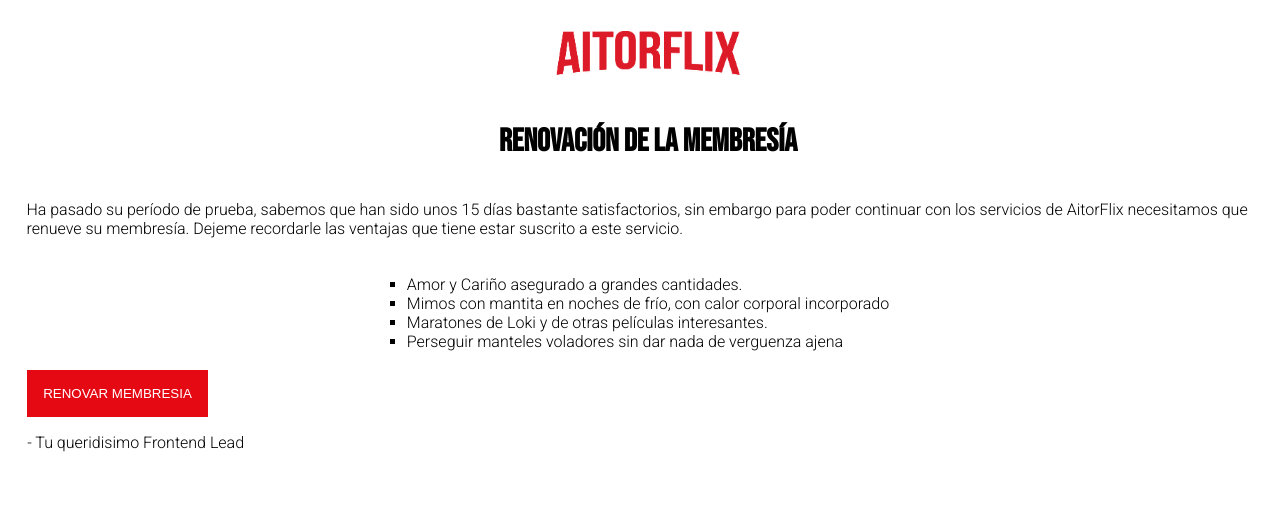
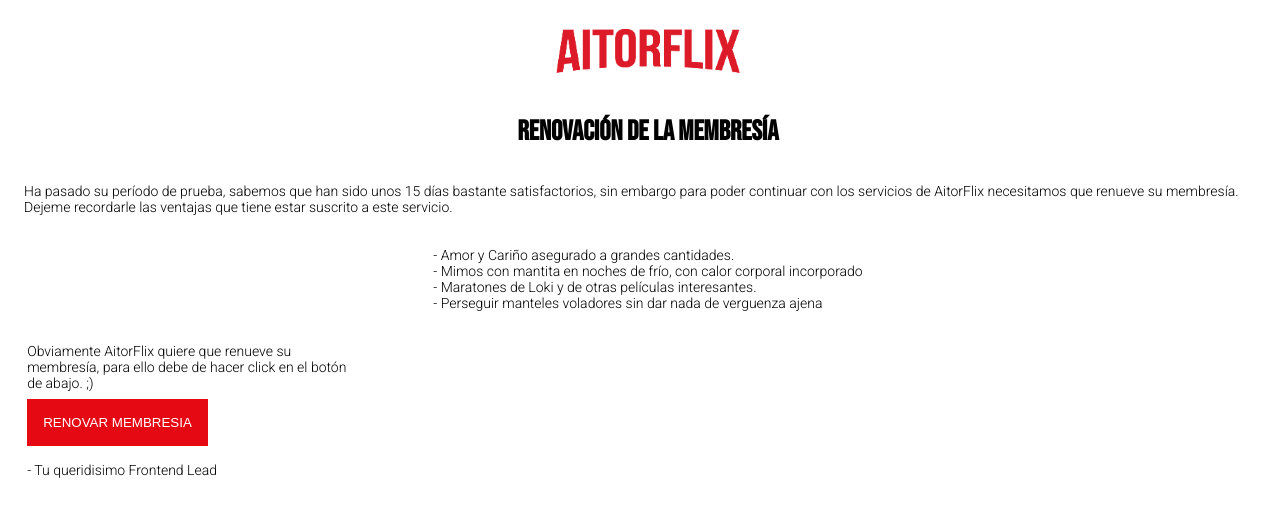
Before and after one commit to Sstark97/fulcrum-n, a React (Create React App) app: page / in a window 1280 px wide. Shown: the top 514 px of the page. Built offline with nearby package versions, Linux system fonts and the light colour scheme.

Commit message:
Add correct Text

```diff
--- a/src/assets/styles/suscription.css
+++ b/src/assets/styles/suscription.css
@@ -3,6 +3,7 @@
     display: flex;
     flex-direction: column;
     align-items: center;
+    font-size: 14px;
 }
 
 figure {
@@ -16,10 +17,10 @@ img {
 }
 
 p, ul {
-    padding: 1.15rem;
+    padding: 1rem;
     margin: 0;
     font-family: 'Roboto', sans-serif;
-    list-style: square;
+    list-style: none;
 }
 
 button {
@@ -35,5 +36,6 @@ span {
     align-self: flex-start;
     margin-top: 1rem;
     margin-left: 1.2rem;
+    margin-bottom: 0.5rem;
     font-family: 'Roboto', sans-serif;
 }
--- a/src/pages/Suscription.jsx
+++ b/src/pages/Suscription.jsx
@@ -14,11 +14,12 @@ const Suscription = () => (
       Dejeme recordarle las ventajas que tiene estar suscrito a este servicio.
     </p>
     <ul>
-        <li>Amor y Cariño asegurado a grandes cantidades.</li>
-        <li>Mimos con mantita en noches de frío, con calor corporal incorporado</li>
-        <li>Maratones de Loki y de otras películas interesantes.</li>
-        <li>Perseguir manteles voladores sin dar nada de verguenza ajena</li>
+        <li>- Amor y Cariño asegurado a grandes cantidades.</li>
+        <li>- Mimos con mantita en noches de frío, con calor corporal incorporado</li>
+        <li>- Maratones de Loki y de otras películas interesantes.</li>
+        <li>- Perseguir manteles voladores sin dar nada de verguenza ajena</li>
     </ul>
+    <span>Obviamente AitorFlix quiere que renueve su <br/>membresía, para ello debe de hacer click en el botón <br/>de abajo. ;)</span>
     <button>RENOVAR MEMBRESIA</button>
     <span>- Tu queridisimo Frontend Lead</span>
   </div>
```
